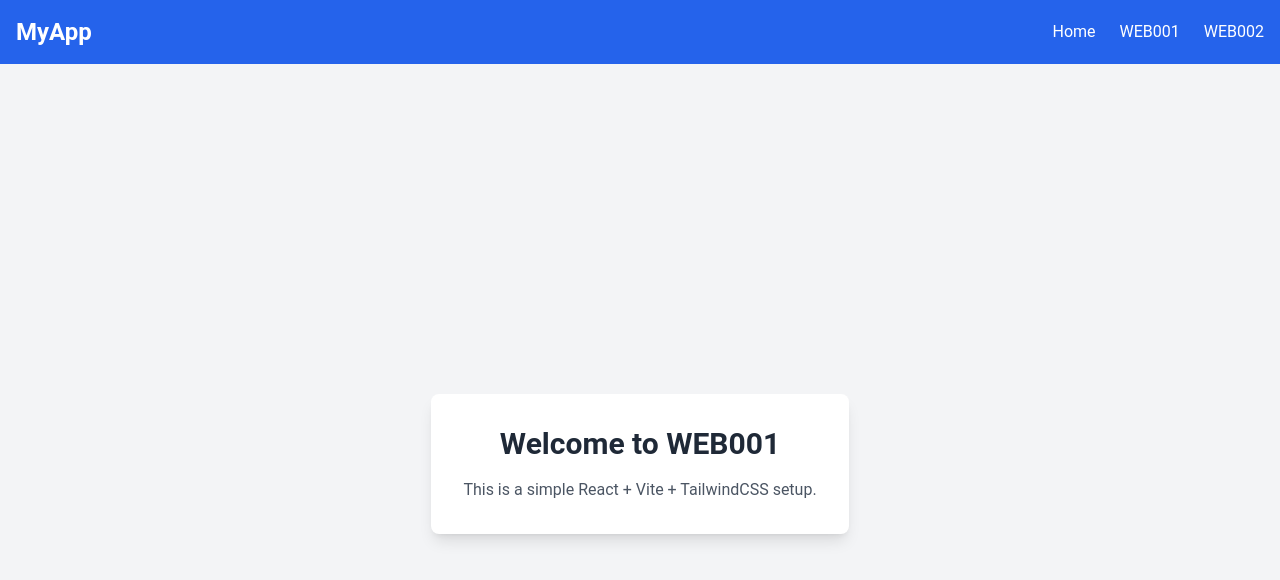
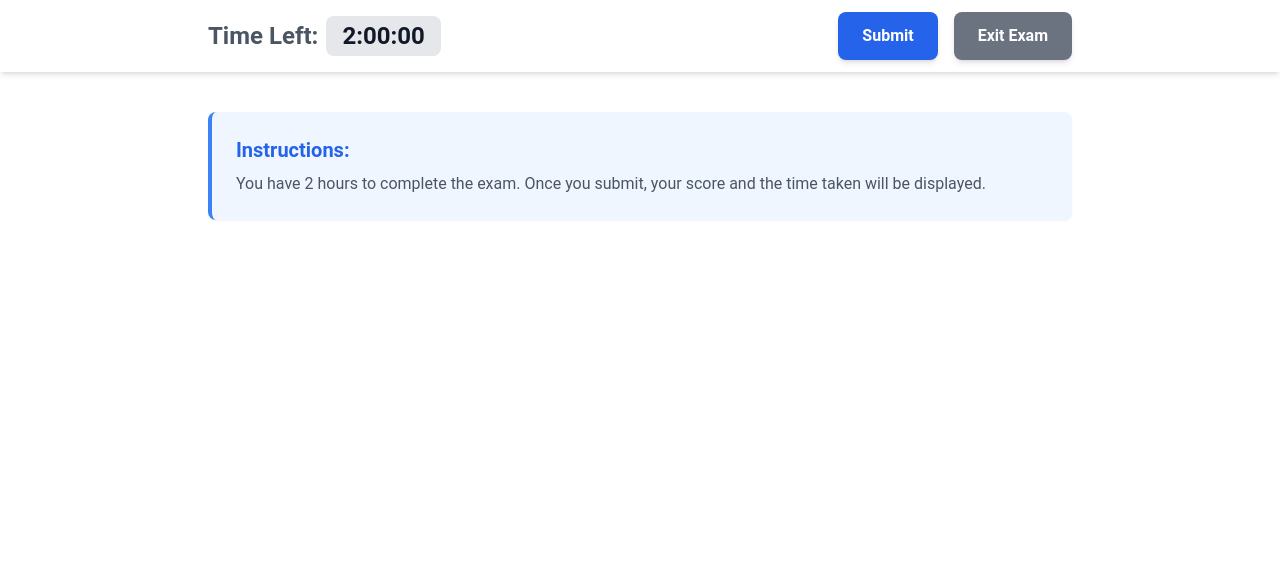
Before and after one commit to reycrocs/exam-reviewer, a React (Vite) app: page /web001 in a window 1280 px wide. Shown: the top 580 px of the page. Built offline with nearby package versions, Linux system fonts and the light colour scheme.

Commit message:
initial demo

```diff
--- /dev/null
+++ b/src/views/Common/Components/Instructions.tsx
@@ -0,0 +1,16 @@
+import React from "react";
+
+interface InstructionsProps {
+  instruction: string;
+}
+
+const Instructions: React.FC<InstructionsProps> = ({ instruction }) => {
+  return (
+    <div className="bg-blue-50 border-l-4 border-blue-500 p-4 md:p-6 mb-6 rounded-lg shadow-sm">
+      <h2 className="text-lg md:text-xl font-bold text-blue-600">Instructions:</h2>
+      <p className="text-gray-600 mt-2 text-sm md:text-base">{instruction}</p>
+    </div>
+  );
+};
+
+export default Instructions;
--- /dev/null
+++ b/src/views/Common/Components/Timer.tsx
@@ -0,0 +1,48 @@
+import React from 'react'
+
+interface TimerNavbarProps {
+    onSubmit: () => void;
+    onExit: () => void;
+}
+export const Timer: React.FC<TimerNavbarProps> = ({ onSubmit, onExit }) => {
+    return (
+        <div className="fixed top-0 left-0 w-full bg-white shadow-md z-10">
+          <div className="container mx-auto max-w-4xl px-4 py-3 flex justify-between items-center">
+            {/* Timer Section */}
+            <div className="text-md md:text-2xl font-bold text-gray-700 flex items-center space-x-2">
+              <span className="text-gray-600 hidden sm:block">
+                Time Left:
+              </span>
+              <span
+                id="timer"
+                className="inline-block bg-gray-200 text-gray-900 px-4 py-1 rounded-lg"
+              >
+                2:00:00
+              </span>
+              <span
+                id="timer-exceed"
+                className="bg-gray-200 text-gray-900 px-4 py-1 rounded-lg hidden"
+              >
+                0:00:00
+              </span>
+            </div>
+
+            {/* Buttons */}
+            <div className="flex space-x-2 sm:space-x-4">
+              <button
+                className="bg-blue-600 hover:bg-blue-700 text-white font-semibold px-4 py-2 md:px-6 md:py-3 text-sm md:text-base rounded-lg shadow-md transition duration-200"
+                onClick={onSubmit}
+              >
+                Submit
+              </button>
+              <button
+                className="bg-gray-500 hover:bg-gray-600 text-white font-semibold px-4 py-2 md:px-6 md:py-3 text-sm md:text-base rounded-lg shadow-md transition duration-200"
+                onClick={onExit}
+              >
+                Exit Exam
+              </button>
+            </div>
+          </div>
+        </div>
+    );
+}
--- a/src/views/LANDING PAGE/landingpage.tsx
+++ b/src/views/LANDING PAGE/landingpage.tsx
@@ -4,7 +4,7 @@ export default function LandingPage() {
         <div className="max-w-3xl text-center bg-white shadow-lg rounded-lg p-8">
             <h2 className="text-3xl font-bold text-gray-800">Welcome to landing page :D</h2>
             <p className="text-gray-600 mt-4">
-            This is a simple React + Vite + TailwindCSS setup.
+                This is a simple React + Vite + TailwindCSS setup.
             </p>
         </div>
         </main>
--- a/src/views/WEB001/WEB001.tsx
+++ b/src/views/WEB001/WEB001.tsx
@@ -1,12 +1,21 @@
+import Instructions from "../Common/Components/Instructions";
+import { Timer } from "../Common/Components/Timer";
+
 export default function WEB001() {
-return (
-    <main className="flex flex-col items-center justify-center min-h-screen bg-gray-100 p-6">
-    <div className="max-w-3xl text-center bg-white shadow-lg rounded-lg p-8">
-        <h2 className="text-3xl font-bold text-gray-800">Welcome to WEB001</h2>
-        <p className="text-gray-600 mt-4">
-        This is a simple React + Vite + TailwindCSS setup.
-        </p>
-    </div>
-    </main>
-);
+    const handleSubmit = () => {
+        alert("Exam submitted!");
+    };
+
+    const handleExit = () => {
+        alert("Exiting exam...");
+    };
+
+    return (
+        <div className="">
+            <Timer onSubmit={handleSubmit} onExit={handleExit}/>
+            <div className="container mx-auto max-w-4xl px-4 py-8 md:py-12">
+                <Instructions instruction="You have 2 hours to complete the exam. Once you submit, your score and the time taken will be displayed." />
+            </div>
+        </div>
+    );
 }
```
